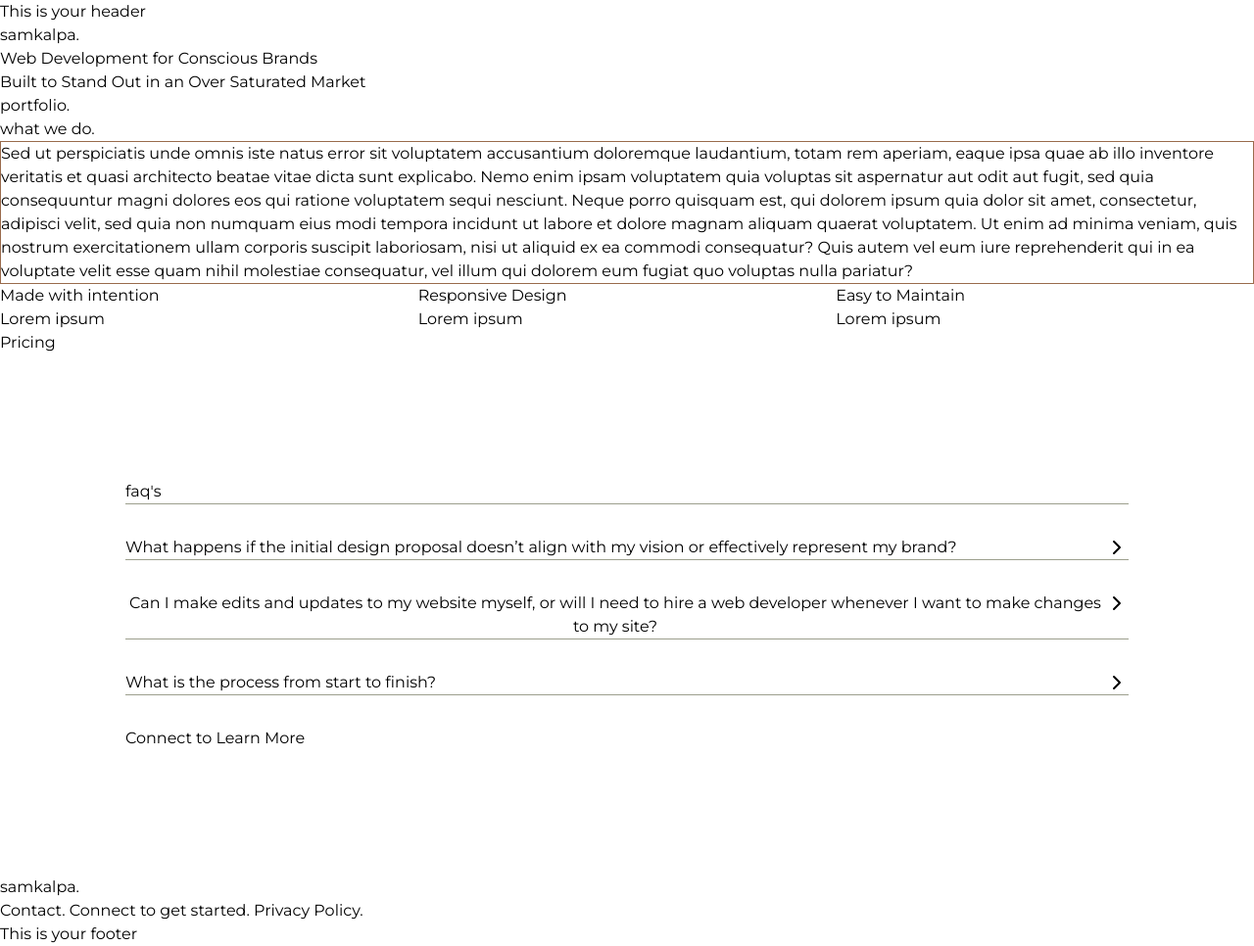
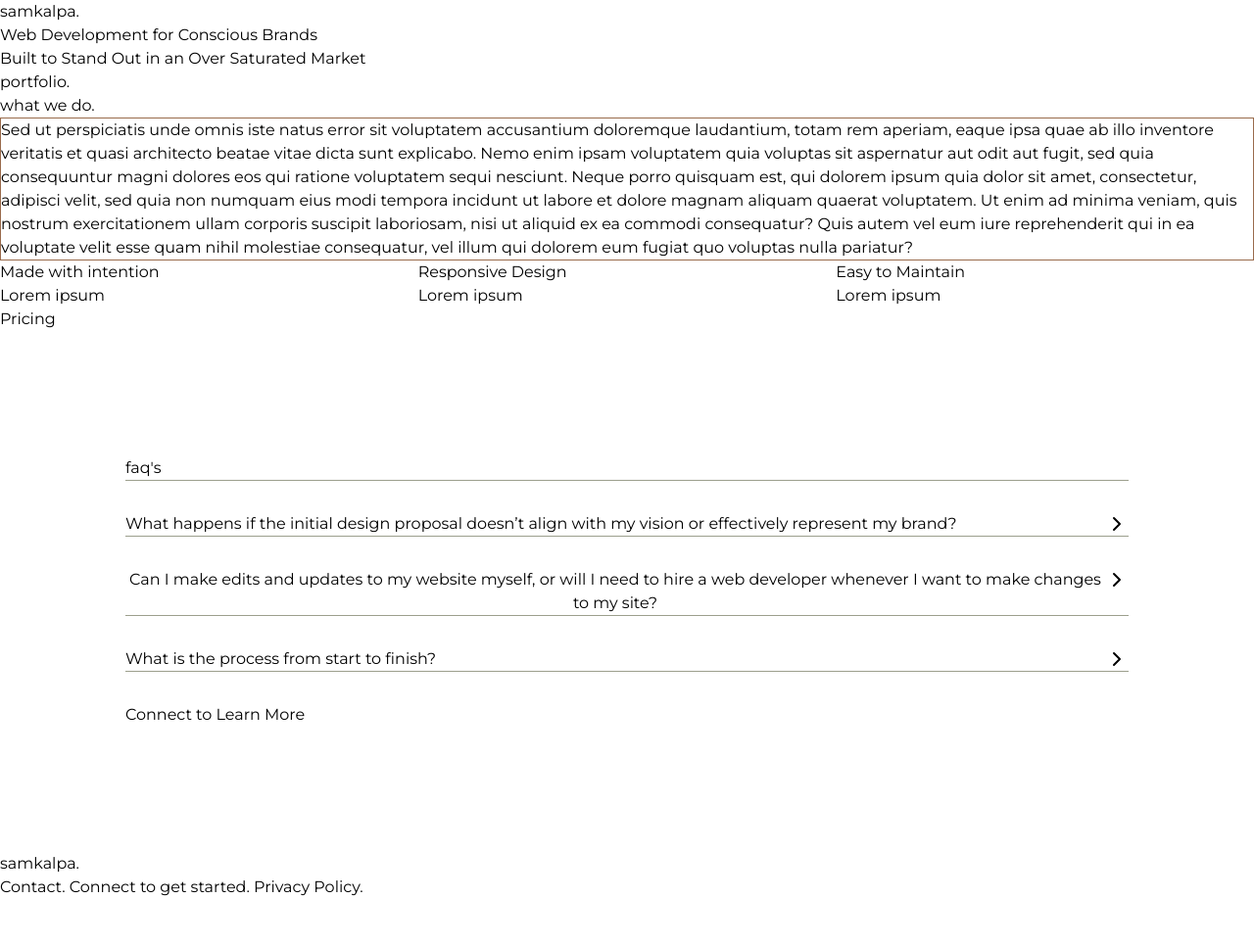
Before and after one commit to brittwoodard/embodied-creative, a Jekyll site: the page built from index.html, in a window 1280 px wide. Shown: the whole page at 98% size. Built offline with Jekyll 4.4.1, drawn with Linux system fonts in a browser that asks for light colours; some web fonts are replaced; after the commit the page ends 918 px from its top, so only the background shows below that.

Commit message:
include-ify index

```diff
--- /dev/null
+++ b/_includes/about.html
@@ -0,0 +1,13 @@
+<section>
+    <h2 class="lowercase">{{page.about-section.heading}}</h2>
+    <div class="border border-feature">{{page.about-section.description}}</div>
+    <div class="grid grid-cols-3">
+        {% for item in site.data.faq-settings.features %}
+        <div>
+            <h3>{{item.feature}}</h3>
+            <p>{{item.description}}</p>
+        </div>
+        {% endfor %}
+    </div>
+    <a href="#" class="button">Pricing</a>
+</section>
--- /dev/null
+++ b/_includes/faq.html
@@ -0,0 +1,28 @@
+<section class="p-10p">
+    <h2 class="lowercase border-b border-dark">FAQ's</h2>
+    <ul>
+        {% for item in site.data.faq-settings.faq %}
+        <li x-data="{ open: false }" class="border-b border-dark my-8">
+            <button @click="open = ! open" class="flex justify-between w-full">
+                <h3>{{item.question}}</h3>
+
+                <span><svg x-show="!open" xmlns="http://www.w3.org/2000/svg" width="24" height="24" viewBox="0 0 24 24"
+                        fill="none" stroke="currentColor" stroke-width="2" stroke-linecap="round"
+                        stroke-linejoin="round" class="feather feather-chevron-right">
+                        <polyline points="9 18 15 12 9 6" />
+                    </svg>
+
+                    <svg x-show="open" xmlns="http://www.w3.org/2000/svg" width="24" height="24" viewBox="0 0 24 24"
+                        fill="none" stroke="currentColor" stroke-width="2" stroke-linecap="round"
+                        stroke-linejoin="round" class="feather feather-chevron-down">
+                        <polyline points="6 9 12 15 18 9" />
+                    </svg></span>
+            </button>
+            <div x-show="open" @click.outside="open = false">
+                <p class="mb-8">{{item.answer}}</p>
+            </div>
+        </li>
+        {% endfor %}
+    </ul>
+    <a href="#" class="button">Connect to Learn More</a>
+</section>
--- /dev/null
+++ b/_includes/hero-banner.html
@@ -0,0 +1,4 @@
+<section class="min-h-full">
+    <h1>{{page.header.heading}}</h1>
+    <p>{{page.header.description_html}}</p>
+</section>
--- /dev/null
+++ b/_includes/portfolio.html
@@ -0,0 +1,9 @@
+<section>
+    <h2 class="lowercase">Portfolio.</h2>
+    <div class="grid grid-cols-4 gap-4">
+        {% for item in site.projects %}
+        <div class="bg-image-style h-[60vh] border border-black"
+            style="background-image: url('{{item.featured-image}}');"></div>
+        {% endfor %}
+    </div>
+</section>
--- /dev/null
+++ b/_includes/site-footer.html
@@ -0,0 +1,8 @@
+<footer>
+    <span>samkalpa.</span>
+    <nav>
+        <a href="#">Contact.</a>
+        <a href="#">Connect to get started.</a>
+        <a href="#">Privacy Policy.</a>
+    </nav>
+</footer>
--- a/_layouts/default.html
+++ b/_layouts/default.html
@@ -2,19 +2,15 @@
 <html lang="en">
 
 <head>
-
     {% include head.html %}
-
 </head>
 
 <body>
 
-    <header> This is your header </header>
-
     {{content}}
 
-	<footer> This is your footer </footer>
-
+    <!-- Footer -->
+    {% include site-footer.html %}
 </body>
 
 </html>
--- a/index.html
+++ b/index.html
@@ -14,65 +14,14 @@
   hide-from-google: true
 ---
 
-<!-- Header -->
-<header class="min-h-full">
-  <h1>{{page.header.heading}}</h1>
-  <p>{{page.header.description_html}}</p>
-</header>
+<!-- Hero Banner -->
+{% include hero-banner.html %}
 
 <!-- Portfolio -->
-<section>
-  <h2 class="lowercase">Portfolio.</h2>
-  <div class="grid grid-cols-4 gap-4">
-    {% for item in site.projects %}
-      <div class="bg-image-style h-[60vh] border border-black" style="background-image: url('{{item.featured-image}}');"></div>
-    {% endfor %}
-  </div>
-</section>
+{% include portfolio.html %}
 
 <!-- About -->
-<section>
-  <h2 class="lowercase">{{page.about-section.heading}}</h2>
-  <div class="border border-feature">{{page.about-section.description}}</div>
-  <div class="grid grid-cols-3">
-    {% for item in site.data.faq-settings.features %}
-		<div>
-			<h3>{{item.feature}}</h3>
-			<p>{{item.description}}</p>
-		</div>
-		{% endfor %}
-  </div>
-  <a href="#" class="button">Pricing</a>
-</section>
+{% include about.html %}
 
 <!-- FAQ Section -->
-<section class="p-10p">
-	<h2 class="lowercase border-b border-dark">FAQ's</h2>
-	<ul>
-		{% for item in site.data.faq-settings.faq %}
-		<li x-data="{ open: false }" class="border-b border-dark my-8">
-			<button @click="open = ! open" class="flex justify-between w-full">
-				<h3>{{item.question}}</h3>
-
-				<span><svg x-show="!open" xmlns="http://www.w3.org/2000/svg" width="24" height="24" viewBox="0 0 24 24" fill="none" stroke="currentColor" stroke-width="2" stroke-linecap="round" stroke-linejoin="round" class="feather feather-chevron-right"><polyline points="9 18 15 12 9 6"/></svg>
-
-				<svg x-show="open" xmlns="http://www.w3.org/2000/svg" width="24" height="24" viewBox="0 0 24 24" fill="none" stroke="currentColor" stroke-width="2" stroke-linecap="round" stroke-linejoin="round" class="feather feather-chevron-down"><polyline points="6 9 12 15 18 9"/></svg></span>
-			</button>
-			<div x-show="open" @click.outside="open = false">
-				<p class="mb-8">{{item.answer}}</p>
-			</div>
-		</li>
-		{% endfor %}
-	</ul>
-  <a href="#" class="button">Connect to Learn More</a>
-</section>
-
-<!-- Footer -->
-<footer>
-  <span>samkalpa.</span>
-  <nav>
-    <a href="#">Contact.</a>
-    <a href="#">Connect to get started.</a>
-    <a href="#">Privacy Policy.</a>
-  </nav>
-</footer>
+{% include faq.html %}
```
